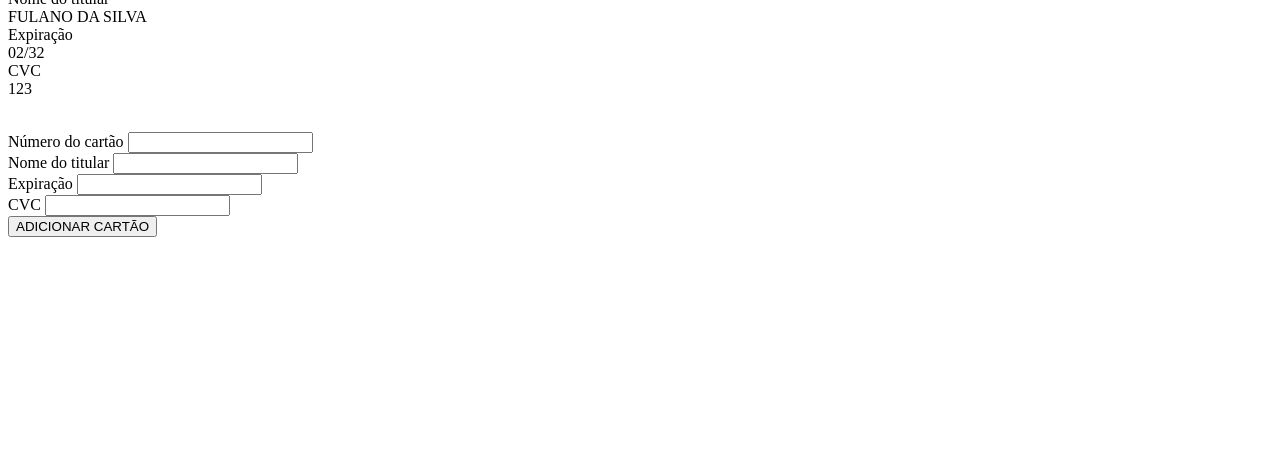
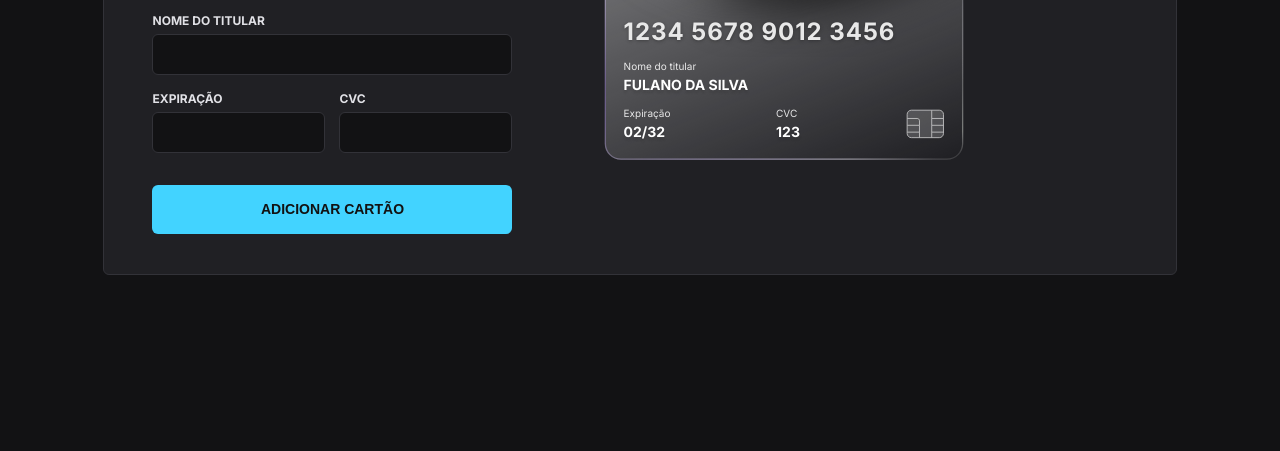
Before and after one commit to CaioAugustobrg/payment-system, a plain HTML site: page index.html in a window 1280 px wide. Shown: the part 349-800 px from the top of the page. Drawn offline with Linux system fonts and the light colour scheme; a script that the page names is missing.

Commit message:
links to css

```diff
--- a/index.html
+++ b/index.html
@@ -10,7 +10,10 @@
     <link rel="icon" type="image/svg+xml" href="/cc-icon.svg" />
     <meta name="viewport" content="width=device-width, initial-scale=1.0" />
     <title>My pay app</title>
-
+    <link rel="stylesheet" type="text/css" href="./src/css/base.css" media="screen" />
+    <link rel="stylesheet" type="text/css" href="./src/css/credit-card.css" media="screen" />
+    <link rel="stylesheet" type="text/css" href="./src/css/form.css" media="screen" />
+    <link rel="stylesheet" type="text/css" href="./src/css/index.css" media="screen" />
     <link
       href="https://fonts.googleapis.com/css2?family=Inter:wght@400;700&display=swap"
       rel="stylesheet"
```
